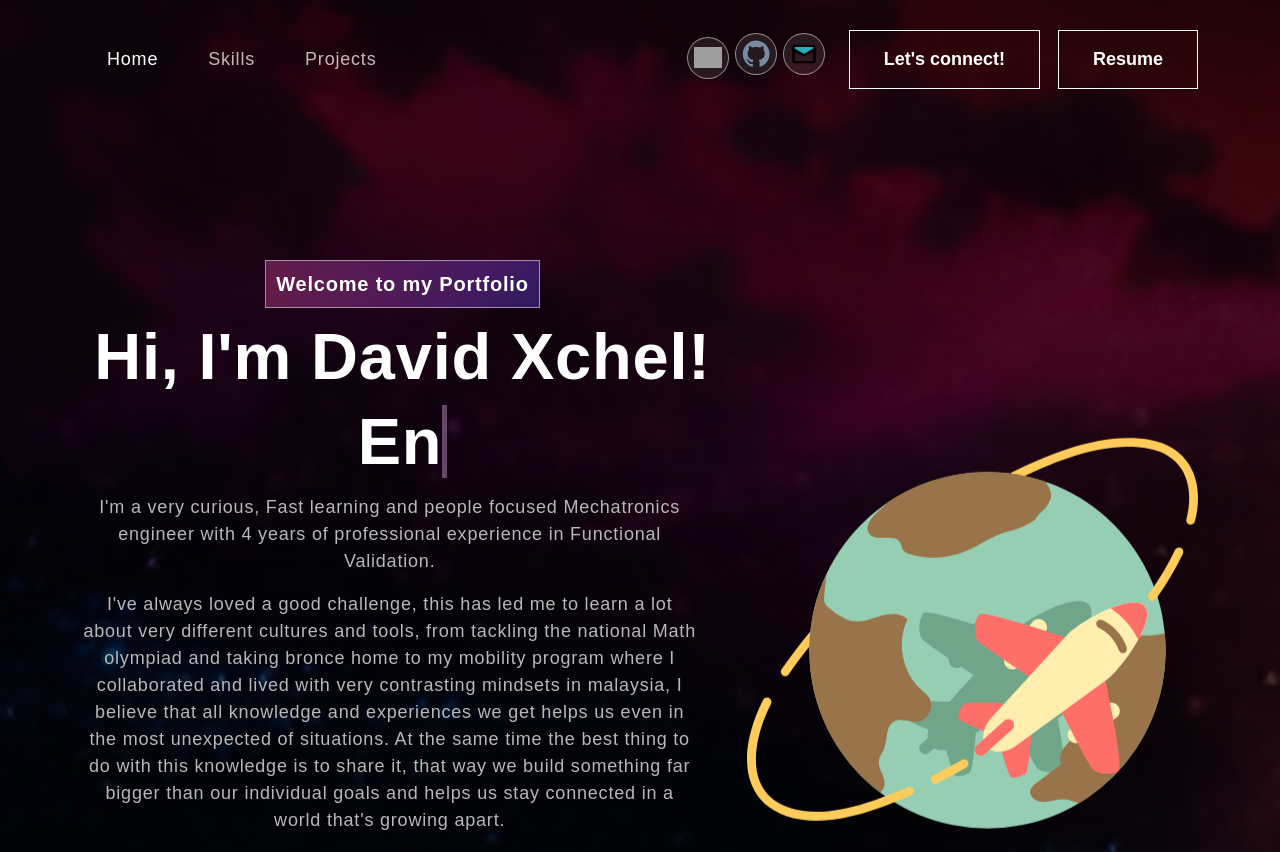
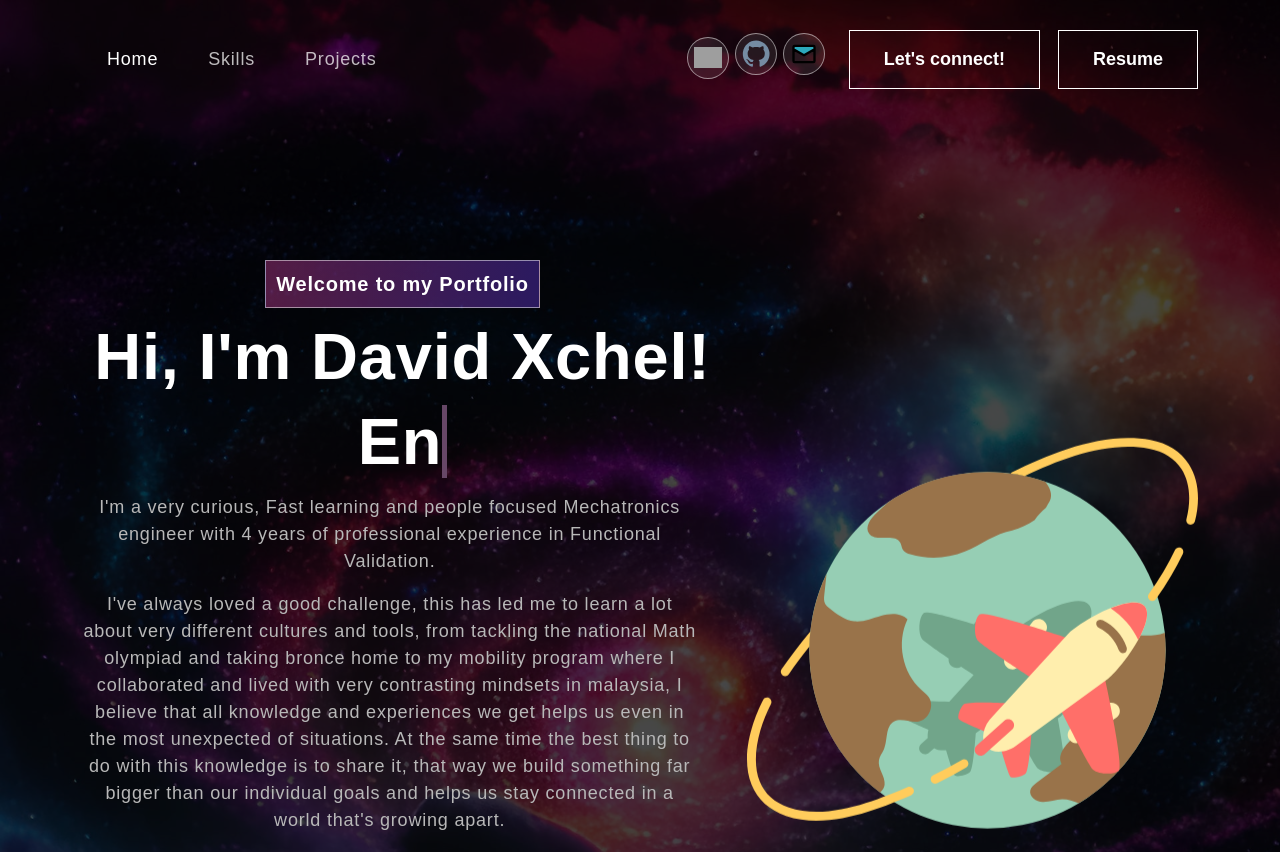
Before and after one commit to dxchel/portfolio, a React (Create React App) app: page / in a window 1280 px wide. Shown: the top 852 px of the page. Built offline with nearby package versions, Linux system fonts and the light colour scheme; grey boxes are pictures that could not be loaded.

Commit message:
Added TODO comments, fixed background

```diff
--- a/src/App.css
+++ b/src/App.css
@@ -604,11 +604,10 @@ nav.navbar .navbar-toggler[aria-expanded="true"] .navbar-toggler-icon {
 .App {
   text-align: center;
   background-image: url('./assets/img/banner-bg.jpg');
-  background-size: 50%;
   background-position: top center;
   background-color: #000000B8;
   background-blend-mode: darken;
-  background-size: cover;
+  background-size: 200%;
   background-repeat: repeat-y;
 }
 
--- a/src/App.tsx
+++ b/src/App.tsx
@@ -27,6 +27,9 @@ const root = () => {
     )
 }
 
+// @dxchel: Need to find a way for social buttons to be on another row as connect and resume in navBar
+// @dxchel: Need to find a way to add '/api' route in the future, not currently working on gh-pages
+// @dxchel: Need to find a way to make projects change size on smaller screens
 function App () {
     return (
         <Router basename={process.env.PUBLIC_URL}>
```
